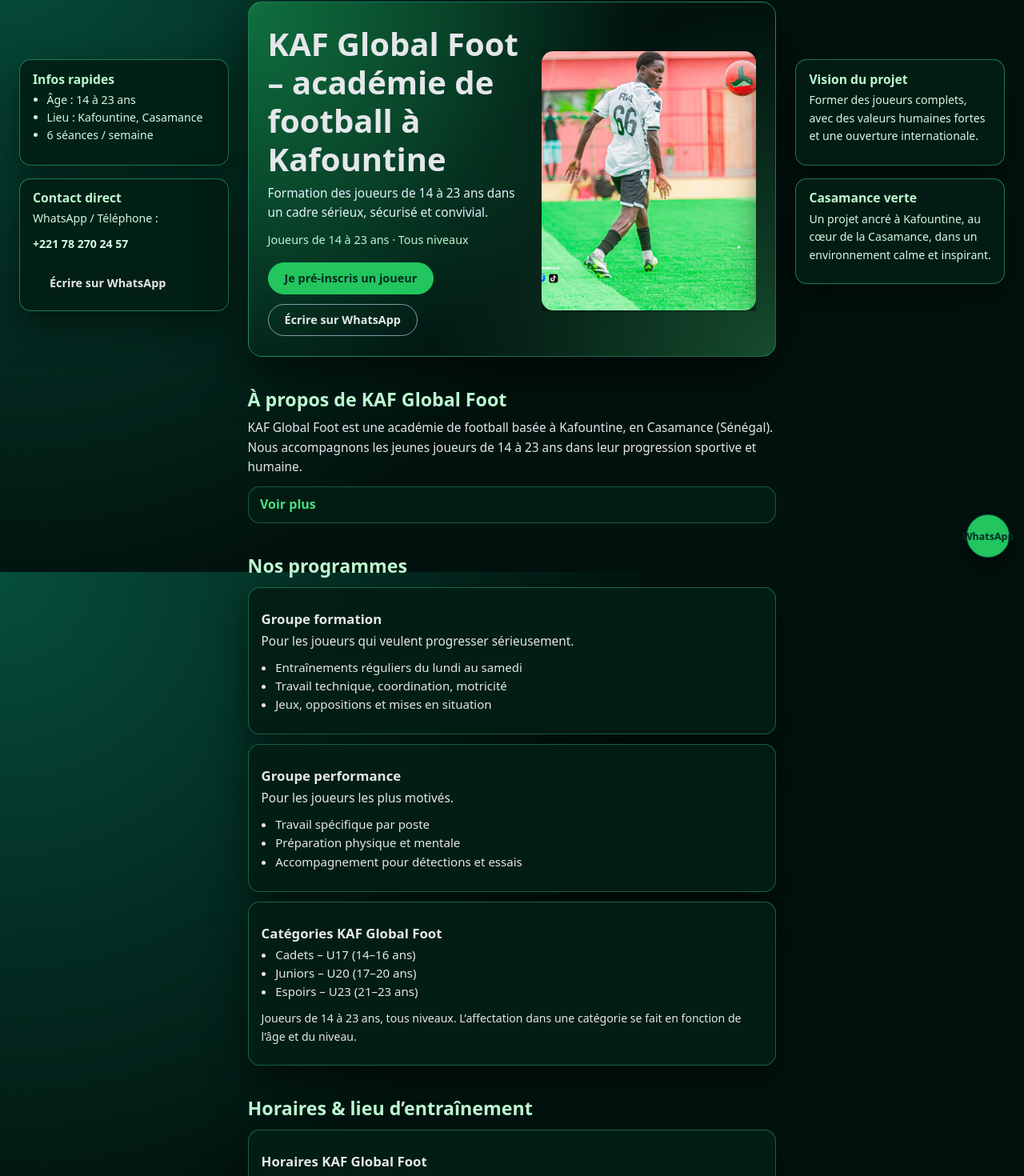
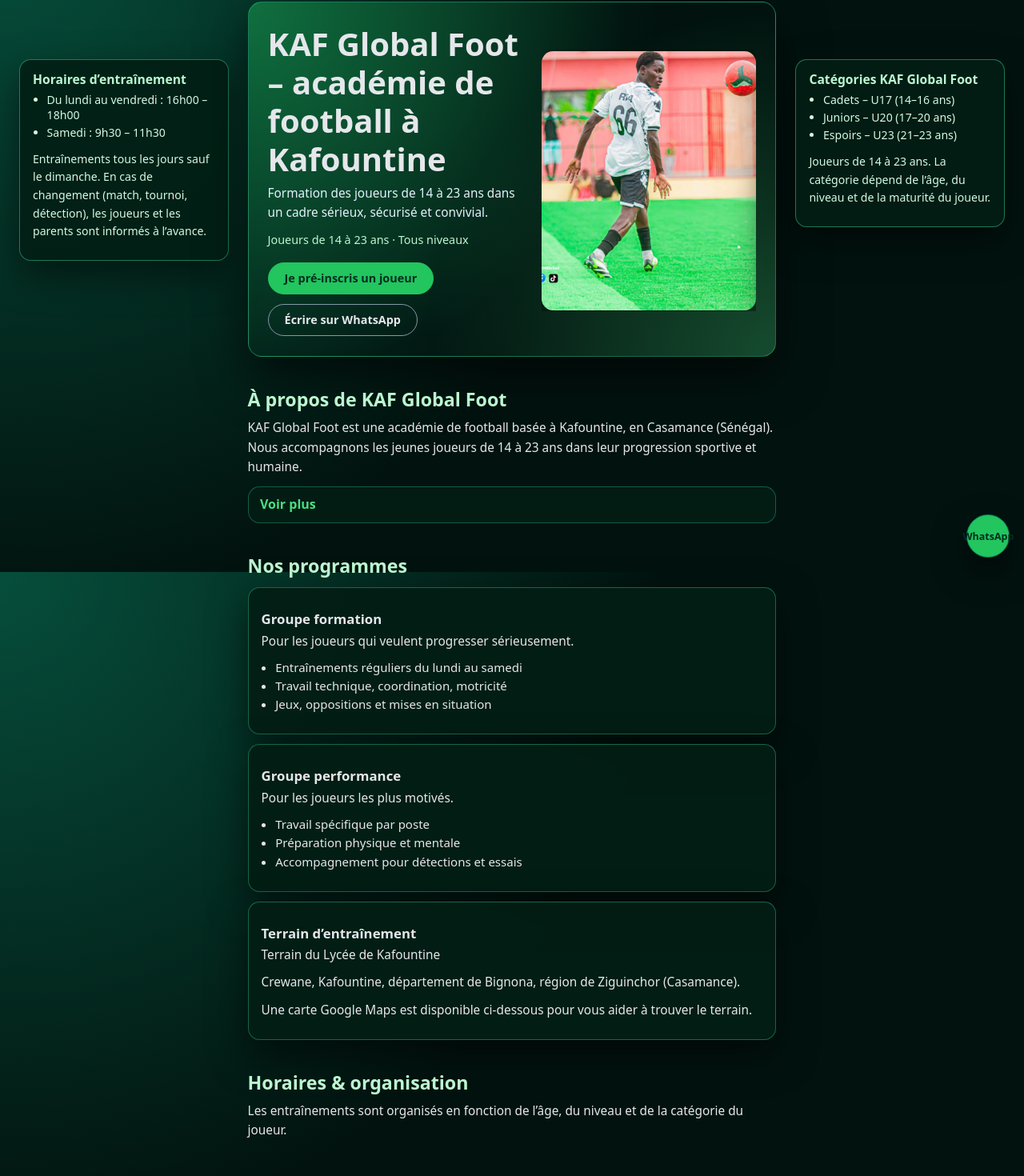
Before and after one commit to meliusmum-sketch/KAF-GLOBAL-FOOT, a Next.js app: page / in a window 1280 px wide. Shown: the part 85-1555 px from the top of the page at 80% size. Built offline with nearby package versions, Linux system fonts and the light colour scheme.

Commit message:
Update index.js

```diff
--- a/pages/index.js
+++ b/pages/index.js
@@ -28,28 +28,19 @@ export default function Home() {
 
       {/* LAYOUT 3 COLONNES SUR GRAND ÉCRAN */}
       <div className="layout-shell">
-        {/* COLONNE GAUCHE – RUBRIQUES */}
+        {/* COLONNE GAUCHE – HORAIRES D’ENTRAÎNEMENT */}
         <aside className="layout-rail layout-rail-left">
           <div className="rail-card">
-            <h3>Infos rapides</h3>
+            <h3>Horaires d’entraînement</h3>
             <ul>
-              <li>Âge : 14 à 23 ans</li>
-              <li>Lieu : Kafountine, Casamance</li>
-              <li>6 séances / semaine</li>
+              <li>Du lundi au vendredi : 16h00 – 18h00</li>
+              <li>Samedi : 9h30 – 11h30</li>
             </ul>
-          </div>
-          <div className="rail-card">
-            <h3>Contact direct</h3>
-            <p>WhatsApp / Téléphone :</p>
-            <p className="rail-strong">+221 78 270 24 57</p>
-            <a
-              href="https://wa.me/221782702457"
-              className="btn btn-rail"
-              target="_blank"
-              rel="noopener noreferrer"
-            >
-              Écrire sur WhatsApp
-            </a>
+            <p className="meta-line">
+              Entraînements tous les jours sauf le dimanche. En cas de changement
+              (match, tournoi, détection), les joueurs et les parents sont
+              informés à l’avance.
+            </p>
           </div>
         </aside>
 
@@ -145,7 +136,7 @@ export default function Home() {
             </details>
           </section>
 
-          {/* PROGRAMMES – VERSION SIMPLE (COMME AVANT) */}
+          {/* PROGRAMMES – VERSION SIMPLE */}
           <section id="programmes" className="section">
             <h2>Nos programmes</h2>
 
@@ -170,38 +161,6 @@ export default function Home() {
             </div>
 
             <div className="card">
-              <h3>Catégories KAF Global Foot</h3>
-              <ul>
-                <li>Cadets – U17 (14–16 ans)</li>
-                <li>Juniors – U20 (17–20 ans)</li>
-                <li>Espoirs – U23 (21–23 ans)</li>
-              </ul>
-              <p className="meta-line">
-                Joueurs de 14 à 23 ans, tous niveaux. L’affectation dans une
-                catégorie se fait en fonction de l’âge et du niveau.
-              </p>
-            </div>
-          </section>
-
-          {/* HORAIRES – VERSION SIMPLE (COMME AVANT) */}
-          <section id="horaires" className="section">
-            <h2>Horaires &amp; lieu d’entraînement</h2>
-
-            <div className="card">
-              <h3>Horaires KAF Global Foot</h3>
-              <ul>
-                <li>Du lundi au vendredi : 16h00 – 18h00</li>
-                <li>Samedi : 9h30 – 11h30</li>
-              </ul>
-              <p>
-                Entraînements tous les jours sauf le dimanche. Les horaires
-                peuvent légèrement varier en fonction du planning et des
-                compétitions. En cas de changement, les joueurs et les parents
-                sont informés à l’avance.
-              </p>
-            </div>
-
-            <div className="card">
               <h3>Terrain d’entraînement</h3>
               <p>Terrain du Lycée de Kafountine</p>
               <p>
@@ -213,6 +172,15 @@ export default function Home() {
                 à trouver le terrain.
               </p>
             </div>
+          </section>
+
+          {/* HORAIRES – (la partie détaillée reste ici si tu veux) */}
+          <section id="horaires" className="section">
+            <h2>Horaires &amp; organisation</h2>
+            <p>
+              Les entraînements sont organisés en fonction de l’âge, du niveau
+              et de la catégorie du joueur.
+            </p>
           </section>
 
           {/* PHOTOS */}
@@ -283,26 +251,24 @@ export default function Home() {
           </footer>
         </div>
 
-        {/* COLONNE DROITE – RUBRIQUES */}
+        {/* COLONNE DROITE – CATÉGORIES */}
         <aside className="layout-rail layout-rail-right">
           <div className="rail-card">
-            <h3>Vision du projet</h3>
-            <p>
-              Former des joueurs complets, avec des valeurs humaines fortes et
-              une ouverture internationale.
-            </p>
-          </div>
-          <div className="rail-card">
-            <h3>Casamance verte</h3>
-            <p>
-              Un projet ancré à Kafountine, au cœur de la Casamance, dans un
-              environnement calme et inspirant.
+            <h3>Catégories KAF Global Foot</h3>
+            <ul>
+              <li>Cadets – U17 (14–16 ans)</li>
+              <li>Juniors – U20 (17–20 ans)</li>
+              <li>Espoirs – U23 (21–23 ans)</li>
+            </ul>
+            <p className="meta-line">
+              Joueurs de 14 à 23 ans. La catégorie dépend de l’âge, du niveau et
+              de la maturité du joueur.
             </p>
           </div>
         </aside>
       </div>
 
-      {/* BOUTON WHATSAPP FLOTTANT (toujours visible) */}
+      {/* BOUTON WHATSAPP FLOTTANT */}
       <a
         href="https://wa.me/221782702457"
         className="whatsapp-float"
```
